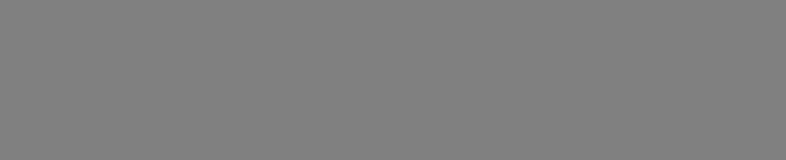
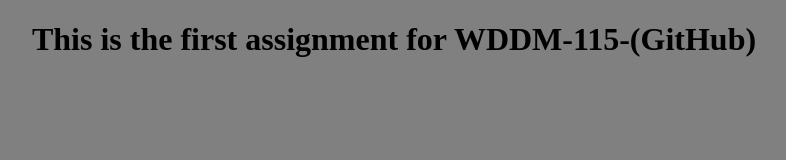
Before and after one commit to muzhaq/WDDM115, a plain HTML site: page html/index.html in a window 1280 px wide. Shown: the whole page, without its empty margins (246-1032 px from the left). Drawn offline with Linux system fonts and the light colour scheme.

Commit message:
h1 heading and title added plus edited in CSS

```diff
--- a/html/index.html
+++ b/html/index.html
@@ -6,6 +6,6 @@
 </head>
 
 <body>
-    <!--<h1> This is the first assignment for WDDM-115-(GitHub)</h1> -->
+    <h1> This is the first assignment for WDDM-115-(GitHub)</h1>
 </body>
 </html>
```
